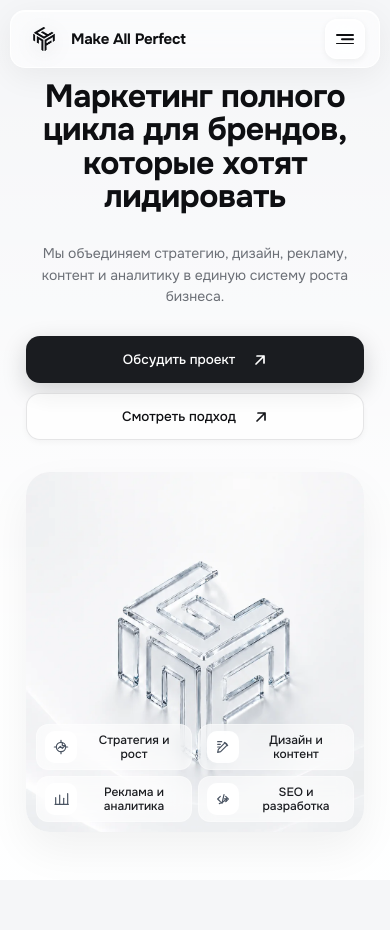
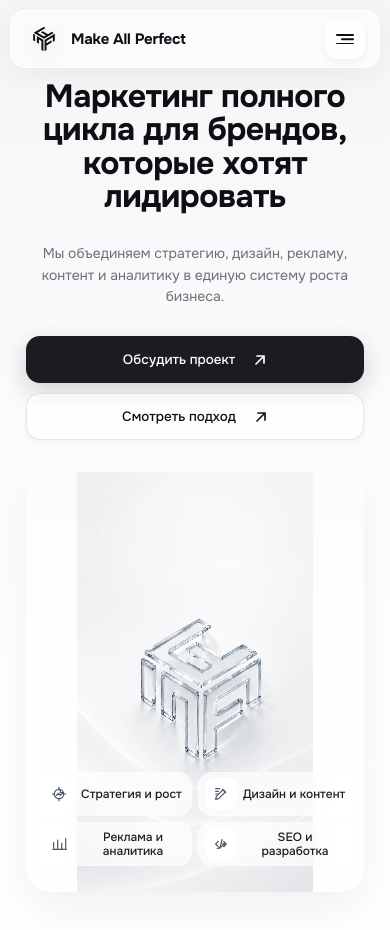
Before and after one commit to makeallperfectcompany/map2, a Next.js app: page / in a window 390 px wide. Shown: the top 930 px of the page. Before the commit the page ends 880 px from the top, so only its background shows below. Built offline with nearby package versions, Linux system fonts and the light colour scheme.

Commit message:
fix: raise crystal logo, move bullets lower, smaller icons, contain bg

```diff
--- a/src/components/sections/HeroSection.module.css
+++ b/src/components/sections/HeroSection.module.css
@@ -355,7 +355,7 @@
     display: block;
     position: relative;
     width: 100%;
-    min-height: 480px;
+    min-height: 520px;
     margin: 20px auto;
     border-radius: 28px;
     overflow: hidden;
@@ -368,8 +368,8 @@
     width: 100%;
     height: 100%;
     background-image: url("/assets/home/hero/hero-mobile-logo-card-bg.webp");
-    background-size: cover;
-    background-position: center center;
+    background-size: contain;
+    background-position: center 20%;
     background-repeat: no-repeat;
   }
 
@@ -380,7 +380,7 @@
     gap: 10px;
     padding: 16px;
     position: absolute;
-    bottom: 0;
+    bottom: 16px;
     left: 0;
     right: 0;
   }
@@ -389,13 +389,13 @@
     display: flex;
     align-items: center;
     gap: 10px;
-    padding: 10px 12px;
-    background: rgba(255,255,255,0.6);
-    backdrop-filter: blur(8px);
-    -webkit-backdrop-filter: blur(8px);
-    border-radius: 12px;
-    border: 1px solid rgba(255,255,255,0.3);
-    min-height: 48px;
+    padding: 8px 10px;
+    background: rgba(255,255,255,0.65);
+    backdrop-filter: blur(12px);
+    -webkit-backdrop-filter: blur(12px);
+    border-radius: 14px;
+    border: 1px solid rgba(255,255,255,0.4);
+    min-height: 44px;
   }
 
   .cardBulletText {
@@ -406,16 +406,16 @@
   }
 
   .cardBullet .featIco {
-    width: 36px;
-    height: 36px;
+    width: 34px;
+    height: 34px;
     border-radius: 10px;
     flex-shrink: 0;
-    background: rgba(255,255,255,0.9);
+    background: rgba(255,255,255,0.92);
   }
 
   .cardBullet .featIco svg {
-    width: 18px;
-    height: 18px;
+    width: 17px;
+    height: 17px;
   }
 
   /* Hide desktop features bullets on mobile/tablet — they are now inside the card */
@@ -453,18 +453,22 @@
   .heroMenuItem { font-size: clamp(26px, 8vw, 36px); padding: 12px 2px; }
   /* Card responsive */
   .heroCardVisual {
-    min-height: 400px;
+    min-height: 460px;
     margin: 16px auto;
     border-radius: 24px;
+  }
+  .cardBg {
+    background-position: center 15%;
+    background-size: contain;
   }
   .cardBullets {
     gap: 8px;
     padding: 12px;
   }
   .cardBullet {
-    padding: 8px 10px;
-    gap: 8px;
-    min-height: 42px;
+    padding: 6px 8px;
+    gap: 6px;
+    min-height: 38px;
   }
   .cardBulletText {
     font-size: 12px;
@@ -486,15 +490,19 @@
   .btn { padding: 14px 18px; font-size: 13.5px; }
   /* Card responsive */
   .heroCardVisual {
-    min-height: 360px;
+    min-height: 420px;
+  }
+  .cardBg {
+    background-position: center 12%;
+    background-size: contain;
   }
   .cardBullets {
     gap: 6px;
     padding: 10px;
   }
   .cardBullet {
-    padding: 6px 8px;
-    min-height: 38px;
+    padding: 5px 6px;
+    min-height: 36px;
   }
 }
 @media (max-width: 375px) {
@@ -503,11 +511,16 @@
   .btn { padding: 12px 16px; font-size: 13px; }
   /* Card responsive — 1 column */
   .heroCardVisual {
-    min-height: 380px;
+    min-height: 440px;
+  }
+  .cardBg {
+    background-position: center 10%;
+    background-size: contain;
   }
   .cardBullets {
     grid-template-columns: 1fr;
     padding: 10px;
+    bottom: 12px;
   }
 }
 
```
